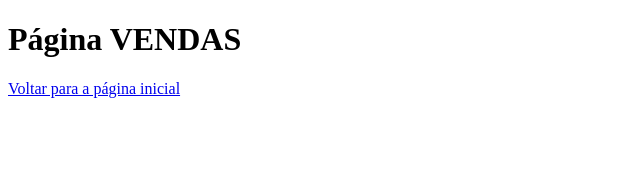
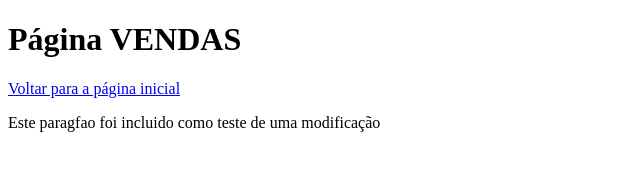
Before and after one commit to ManuSecEdu/deletar, a plain HTML site: page vendas.html in a window 1280 px wide. Shown: the whole page, without its empty margins (0-640 px from the left). Drawn offline with Linux system fonts and the light colour scheme.

Commit message:
Alteração na pagina de vendas

```diff
--- a/vendas.html
+++ b/vendas.html
@@ -15,5 +15,8 @@
 
     </h1>
 <a href="index.html">Voltar  para a página inicial</a>
+<p>Este paragfao foi incluido como teste de uma modificação</p>
+
+
 </body>
 </html>
```
